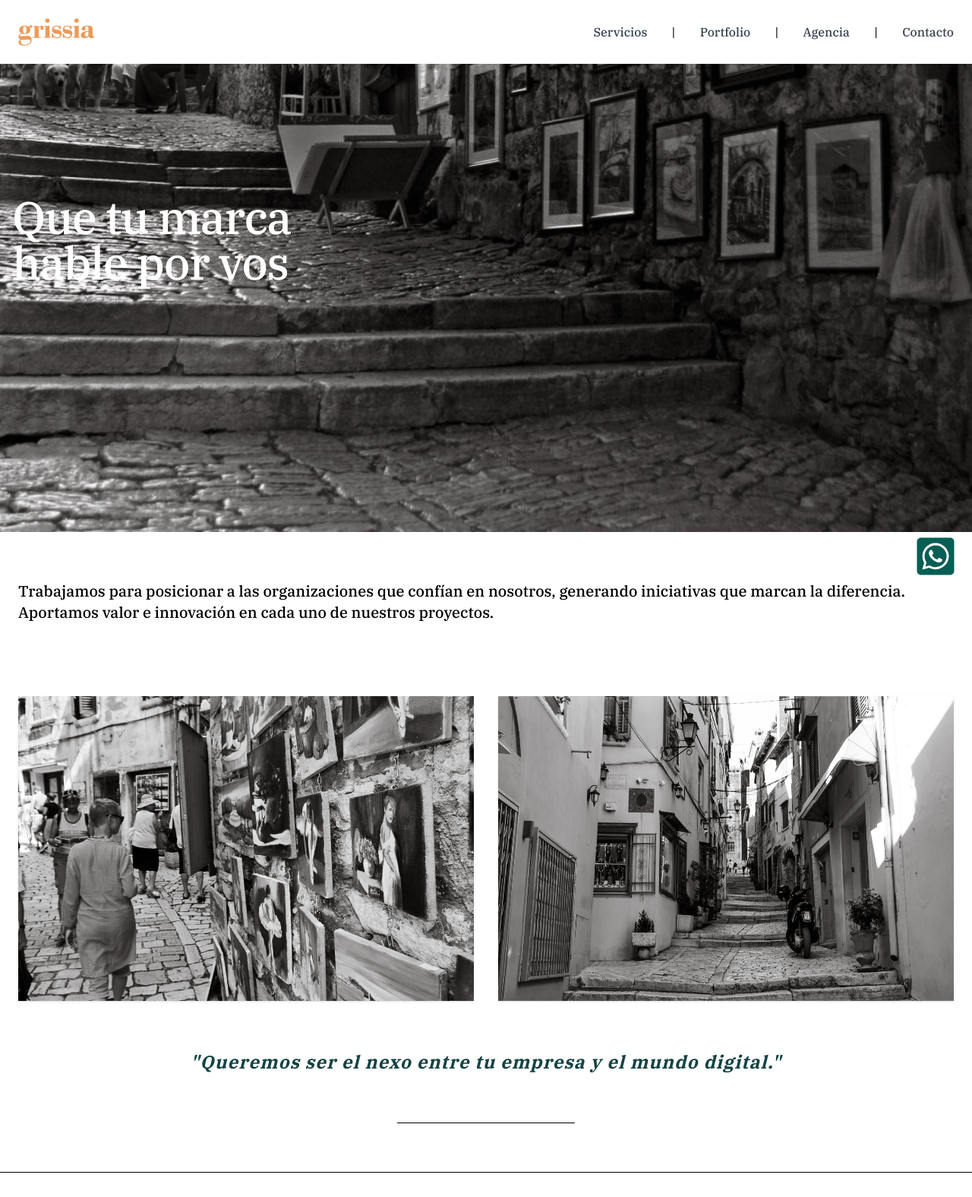
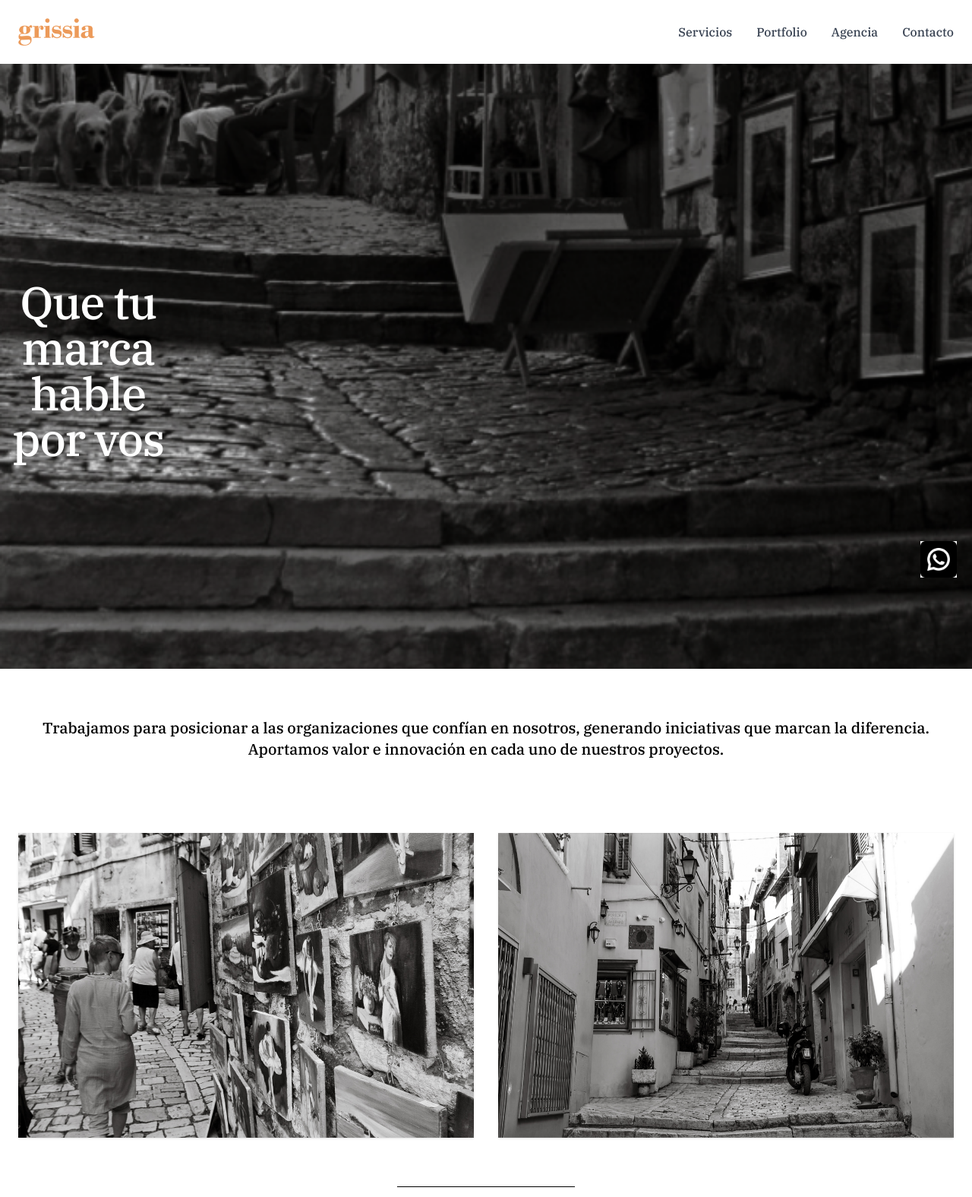
Before and after one commit to VarelaCristianFacundo/Grissia, a website: page index.html in a window 1280 px wide. Shown: the top 1575 px of the page at 76% size. Drawn offline with nearby package versions, Linux system fonts and the light colour scheme.

Commit message:
responsive mobile y tablet de index finished

```diff
--- a/css/home.css
+++ b/css/home.css
@@ -1,31 +1,70 @@
 @import url('https://fonts.googleapis.com/css2?family=IBM+Plex+Serif:wght@100;500;700&display=swap');
 
 :root {
-    --main-bg-color: #154344;;
+    --main-bg-color: #154344;
+    ;
 }
 
-html{
+html {
     font-family: 'IBM Plex Serif', serif !important;
 }
 
 .bg-img-fondo {
-    background-image: url("../assets/fondoPrincipal.jpg");
+    background-image: url("../assets/Portada.png");
     background-repeat: no-repeat;
     background-size: cover;
     width: 100%;
     height: 700px;
 }
 
-h1{
+h1 {
     font-family: 'IBM Plex Serif', serif;
     font-weight: 700;
 }
 
-h2{
+h2 {
     color: var(--main-bg-color);
 }
 
-.footerLine{
+.footerLine {
     border-top: 1px inset black;
     margin-bottom: 2rem;
 }
+
+
+@media only screen and (min-device-width: 280px) and (max-device-width: 1023px) {
+    .hiddenMobile {
+        display: none;
+    }
+    .titleHome{
+        margin-top: 7rem;
+        text-align: center;
+    }
+    .bg-img-fondo{
+        height: 50%;
+    }
+    .subtitleHome{
+        text-align: center;
+    }
+    .pHome{
+        font-size: 16px !important;
+    }
+    .lineUp{
+        display: block;
+    }
+    .lineDown{
+        display: none !important;
+    }
+}
+
+@media only screen and (min-device-width: 768px) and (max-device-width: 1023px) {
+    .titleHome{
+        padding-right: 20rem;
+    }
+}
+
+@media only screen and (min-device-width: 1024px) and (max-device-width: 2460px) {
+    .lineUp{
+        display: none !important;
+    }
+}
--- a/index.html
+++ b/index.html
@@ -49,17 +49,17 @@
                             <a href="pages/servicios.html"
                                 class="block py-2 pr-4 pl-3 text-gray-700 border-b border-gray-100 hover:bg-gray-50 lg:hover:bg-transparent lg:border-0 lg:hover:text-primary-700 lg:p-0">Servicios</a>
                         </li>
-                        <li>|</li>
+                        <li class="hiddenMobile">|</li>
                         <li>
                             <a href="pages/portfolio.html"
                                 class="block py-2 pr-4 pl-3 text-gray-700 border-b border-gray-100 hover:bg-gray-50 lg:hover:bg-transparent lg:border-0 lg:hover:text-primary-700 lg:p-0">Portfolio</a>
                         </li>
-                        <li>|</li>
+                        <li class="hiddenMobile">|</li>
                         <li>
                             <a href="pages/agencia.html"
                                 class="block py-2 pr-4 pl-3 text-gray-700 border-b border-gray-100 hover:bg-gray-50 lg:hover:bg-transparent lg:border-0 lg:hover:text-primary-700 lg:p-0">Agencia</a>
                         </li>
-                        <li>|</li>
+                        <li class="hiddenMobile">|</li>
                         <li>
                             <a href="pages/contacto.html"
                                 class="block py-2 pr-4 pl-3 text-gray-700 border-b border-gray-100 hover:bg-gray-50 lg:hover:bg-transparent lg:border-0 lg:hover:text-primary-700 lg:p-0">Contacto</a>
@@ -74,16 +74,17 @@
         <aside>
             <div class="fixed right-5 bottom-10 z-50">
                 <a href="https://api.whatsapp.com/send?phone=number">
-                    <svg class="h-14 w-14 rounded-md hover:bg-[#EC9A59]" fill="#075E54" xmlns="http://www.w3.org/2000/svg" viewBox="0 0 448 512"><!--! Font Awesome Pro 6.2.0 by @fontawesome - https://fontawesome.com License - https://fontawesome.com/license (Commercial License) Copyright 2022 Fonticons, Inc. --><path d="M224 122.8c-72.7 0-131.8 59.1-131.9 131.8 0 24.9 7 49.2 20.2 70.1l3.1 5-13.3 48.6 49.9-13.1 4.8 2.9c20.2 12 43.4 18.4 67.1 18.4h.1c72.6 0 133.3-59.1 133.3-131.8 0-35.2-15.2-68.3-40.1-93.2-25-25-58-38.7-93.2-38.7zm77.5 188.4c-3.3 9.3-19.1 17.7-26.7 18.8-12.6 1.9-22.4.9-47.5-9.9-39.7-17.2-65.7-57.2-67.7-59.8-2-2.6-16.2-21.5-16.2-41s10.2-29.1 13.9-33.1c3.6-4 7.9-5 10.6-5 2.6 0 5.3 0 7.6.1 2.4.1 5.7-.9 8.9 6.8 3.3 7.9 11.2 27.4 12.2 29.4s1.7 4.3.3 6.9c-7.6 15.2-15.7 14.6-11.6 21.6 15.3 26.3 30.6 35.4 53.9 47.1 4 2 6.3 1.7 8.6-1 2.3-2.6 9.9-11.6 12.5-15.5 2.6-4 5.3-3.3 8.9-2 3.6 1.3 23.1 10.9 27.1 12.9s6.6 3 7.6 4.6c.9 1.9.9 9.9-2.4 19.1zM400 32H48C21.5 32 0 53.5 0 80v352c0 26.5 21.5 48 48 48h352c26.5 0 48-21.5 48-48V80c0-26.5-21.5-48-48-48zM223.9 413.2c-26.6 0-52.7-6.7-75.8-19.3L64 416l22.5-82.2c-13.9-24-21.2-51.3-21.2-79.3C65.4 167.1 136.5 96 223.9 96c42.4 0 82.2 16.5 112.2 46.5 29.9 30 47.9 69.8 47.9 112.2 0 87.4-72.7 158.5-160.1 158.5z"/></svg>
+                    <img class="w-12 h-12 bg-white" src="./assets/utilities/whatsapp.png" alt="">
+                    <!-- <svg class="h-14 w-14 rounded-md hover:bg-[#EC9A59]" fill="#075E54" xmlns="http://www.w3.org/2000/svg" viewBox="0 0 448 512">! Font Awesome Pro 6.2.0 by @fontawesome - https://fontawesome.com License - https://fontawesome.com/license (Commercial License) Copyright 2022 Fonticons, Inc.<path d="M224 122.8c-72.7 0-131.8 59.1-131.9 131.8 0 24.9 7 49.2 20.2 70.1l3.1 5-13.3 48.6 49.9-13.1 4.8 2.9c20.2 12 43.4 18.4 67.1 18.4h.1c72.6 0 133.3-59.1 133.3-131.8 0-35.2-15.2-68.3-40.1-93.2-25-25-58-38.7-93.2-38.7zm77.5 188.4c-3.3 9.3-19.1 17.7-26.7 18.8-12.6 1.9-22.4.9-47.5-9.9-39.7-17.2-65.7-57.2-67.7-59.8-2-2.6-16.2-21.5-16.2-41s10.2-29.1 13.9-33.1c3.6-4 7.9-5 10.6-5 2.6 0 5.3 0 7.6.1 2.4.1 5.7-.9 8.9 6.8 3.3 7.9 11.2 27.4 12.2 29.4s1.7 4.3.3 6.9c-7.6 15.2-15.7 14.6-11.6 21.6 15.3 26.3 30.6 35.4 53.9 47.1 4 2 6.3 1.7 8.6-1 2.3-2.6 9.9-11.6 12.5-15.5 2.6-4 5.3-3.3 8.9-2 3.6 1.3 23.1 10.9 27.1 12.9s6.6 3 7.6 4.6c.9 1.9.9 9.9-2.4 19.1zM400 32H48C21.5 32 0 53.5 0 80v352c0 26.5 21.5 48 48 48h352c26.5 0 48-21.5 48-48V80c0-26.5-21.5-48-48-48zM223.9 413.2c-26.6 0-52.7-6.7-75.8-19.3L64 416l22.5-82.2c-13.9-24-21.2-51.3-21.2-79.3C65.4 167.1 136.5 96 223.9 96c42.4 0 82.2 16.5 112.2 46.5 29.9 30 47.9 69.8 47.9 112.2 0 87.4-72.7 158.5-160.1 158.5z"/></svg> -->
                 </a>
             </div>
         </aside>
 
         <section class="bg-img-fondo">
-            <div class="grid max-w-screen-xl px-4 py-8 mx-auto lg:gap-8 xl:gap-0 lg:py-64 lg:grid-cols-12">
+            <div class="grid max-w-screen-xl px-4 py-8 mx-auto lg:gap-8 xl:gap-0 lg:py-64 lg:grid-cols-12 divTitle">
                 <div class="mr-auto place-self-center lg:col-span-5">
                     <h1
-                        class="text-white max-w-2xl mb-4 text-4xl tracking-tight leading-none md:text-5xl xl:text-6xl">
+                        class="text-white max-w-2xl mb-4 text-4xl tracking-tight leading-none md:text-5xl xl:text-6xl titleHome">
                         Que tu marca hable por vos</h1>
                 </div>
             </div>
@@ -92,7 +93,7 @@
         <section class="bg-white">
             <div class="py-8 px-4 mx-auto max-w-screen-xl lg:py-16 lg:px-6 ">
                 <div class="mx-auto mb-8 lg:mb-24">
-                    <p class="text-black-500 lg:mb-16 sm:text-xl">Trabajamos para posicionar a las
+                    <p class="text-black-500 lg:mb-16 sm:text-xl subtitleHome">Trabajamos para posicionar a las
                         organizaciones que confían en nosotros, generando iniciativas que marcan la diferencia.
                         Aportamos valor e innovación en cada uno de nuestros proyectos.</p>
                 </div>
@@ -108,11 +109,14 @@
                         </a>
                     </div>
                 </div>
+                <div class="flex justify-center lineUp mb-4">
+                    <img src="./assets/utilities/line.png" alt="">
+                </div>
                 <div class="mx-auto mb-8 lg:mb-16">
-                    <h2 class="text-2xl font-semibold text-center lg:mb-16 tracking-wider italic">"Queremos ser el nexo
+                    <h2 class="text-2xl font-semibold text-center lg:mb-16 tracking-wider italic pHome">"Queremos ser el nexo
                         entre tu empresa y el mundo digital."</h2>
                 </div>
-                <div class="flex justify-center">
+                <div class="flex justify-center lineDown">
                     <img src="./assets/utilities/line.png" alt="">
                 </div>
             </div>
```
Also changed, not shown: assets/Portada.png (added), assets/utilities/whatsapp.png (added), assets/utilities/whatsappOrange.png (added).
